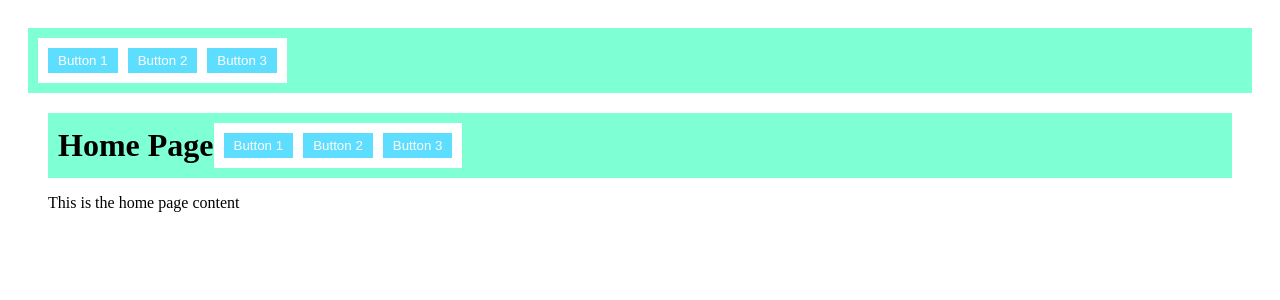
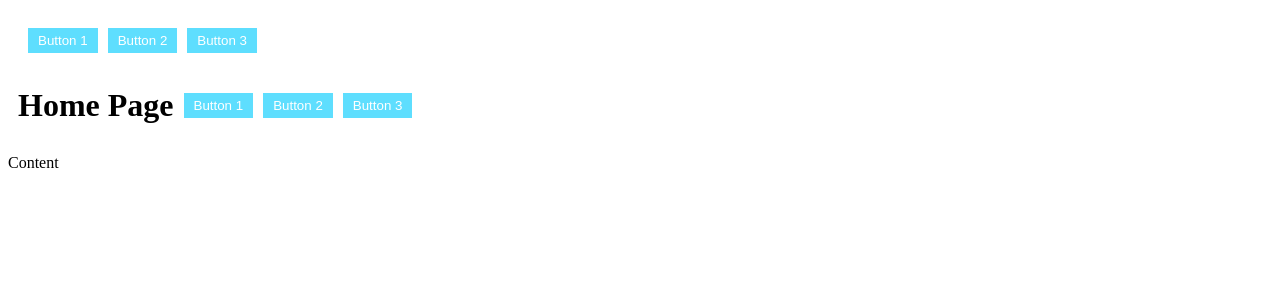
Before and after one commit to mrjanjua16/funder, a Next.js app: page / in a window 1280 px wide. Shown: the top 300 px of the page. Built offline with nearby package versions, Linux system fonts and the light colour scheme.

Commit message:
Buttons issue

```diff
--- a/app/layout.module.css
+++ b/app/layout.module.css
@@ -3,7 +3,7 @@
 }
 
 .header {
-    background-color: aquamarine;
+    background-color: rgb(255, 255, 255);
     padding: 10px;
     display: flex;
     justify-content: space--between;
--- a/app/layout.tsx
+++ b/app/layout.tsx
@@ -15,16 +15,15 @@ export default function RootLayout({
   children: React.ReactNode;
 }> & LayoutProps){
   return (
-    <>
-    <div className={LayoutStyles.container}>
+<>
       <div className={LayoutStyles.header}>
       <h1>{title}</h1>
-      <NavigationBar />
+        <NavigationBar />
       </div>
+
       <div className={LayoutStyles.content}>
         {children}
       </div>
-    </div>
-    </>
+</>
   );
 }
--- a/app/page.tsx
+++ b/app/page.tsx
@@ -4,12 +4,7 @@ import Layout from './layout'
 export default function Home()
 {
   return (
-    <div>
-      <Layout title="Home Page">
-      <div>
-        <p>This is the home page content</p>
-      </div>
+      <Layout title="Home Page"> <p>Content</p>
       </Layout>
-    </div>
   )
 }
```
